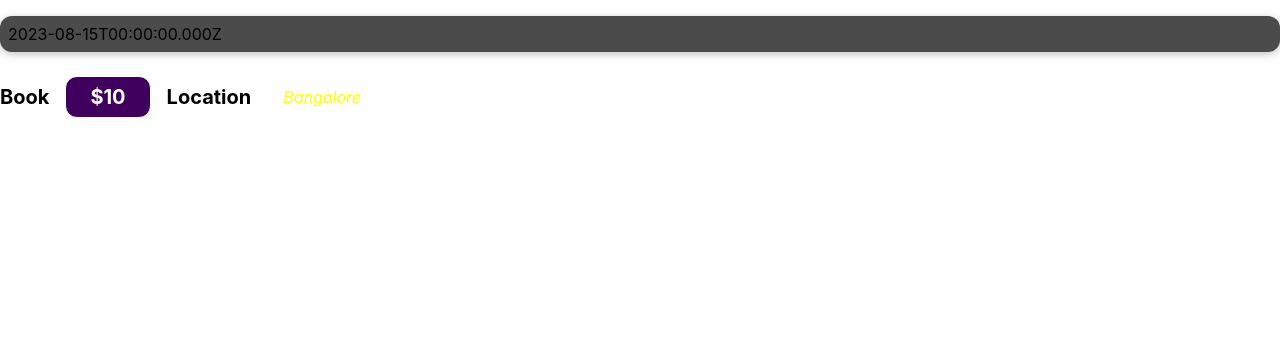
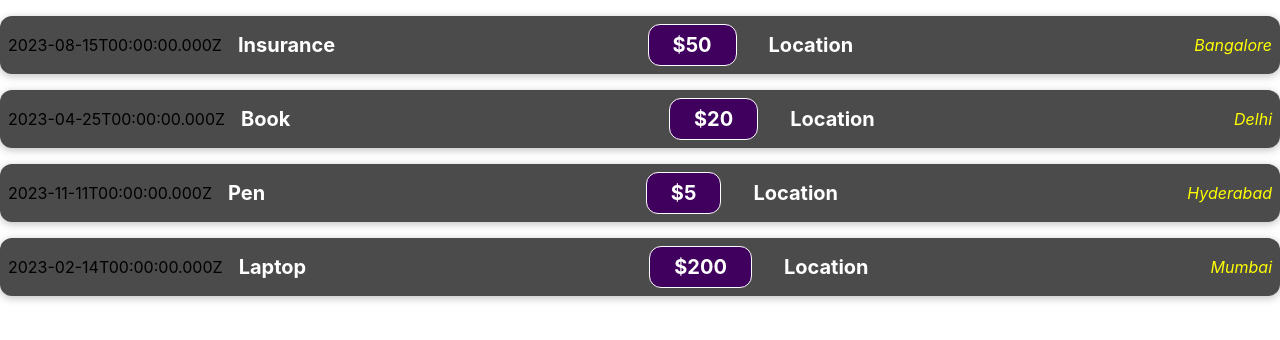
Before and after one commit to IqraMomin/ExpenseTrackerWithReact, a React (Create React App) app: page / in a window 1280 px wide. Shown: the top 340 px of the page. Built offline with nearby package versions, Linux system fonts and the light colour scheme.

Commit message:
PropsObject

```diff
--- a/src/App.js
+++ b/src/App.js
@@ -3,7 +3,30 @@
 function App() {
   return (
     <div>
-      <ExpenseItem></ExpenseItem>
+      <ExpenseItem
+        date={new Date(2023, 7, 15)}
+        title="Insurance"
+        price="50"
+        location="Bangalore"
+      ></ExpenseItem>
+       <ExpenseItem
+        date={new Date(2023, 3, 25)}
+        title="Book"
+        price="20"
+        location="Delhi"
+      ></ExpenseItem>
+      <ExpenseItem
+        date={new Date(2023, 10, 11)}
+        title="Pen"
+        price="5"
+        location="Hyderabad"
+      ></ExpenseItem>
+      <ExpenseItem
+        date={new Date(2023, 1, 14)}
+        title="Laptop"
+        price="200"
+        location="Mumbai"
+      ></ExpenseItem>
     </div>
   );
 }
--- a/src/components/ExpenseItem.js
+++ b/src/components/ExpenseItem.js
@@ -1,18 +1,14 @@
 import './ExpenseItem.css';
 
-function ExpenseItem(){
-    const expenseDate = new Date(2023,7,15).toISOString();
-    const expenseTitle = "Book";
-    const expensePrice = "10";
-    const expenseLocation = "Bangalore";
+function ExpenseItem(props){
     return(
-        <div>
-            <div className='expense-item'>{expenseDate}</div>
+        <div className='expense-item'>
+            <div>{props.date.toISOString()}</div>
             <div className='expense-item__description'>
-                <h2>{expenseTitle}</h2>
-                <div className='expense-item__price'>${expensePrice}</div>
+                <h2>{props.title}</h2>
+                <div className='expense-item__price'>${props.price}</div>
                 <h2>Location</h2>
-                <div className='expense-item__location'>{expenseLocation}</div>
+                <div className='expense-item__location'>{props.location}</div>
             </div>
         </div>
     )
```
